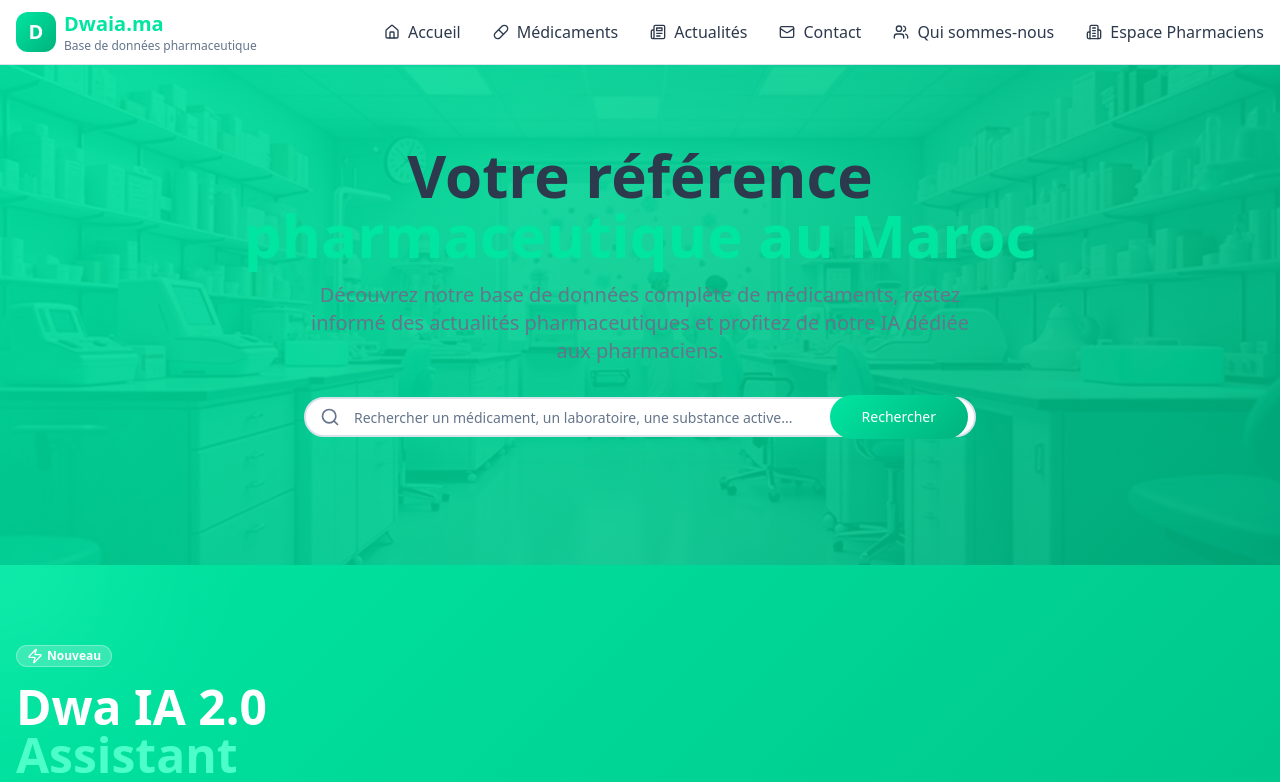
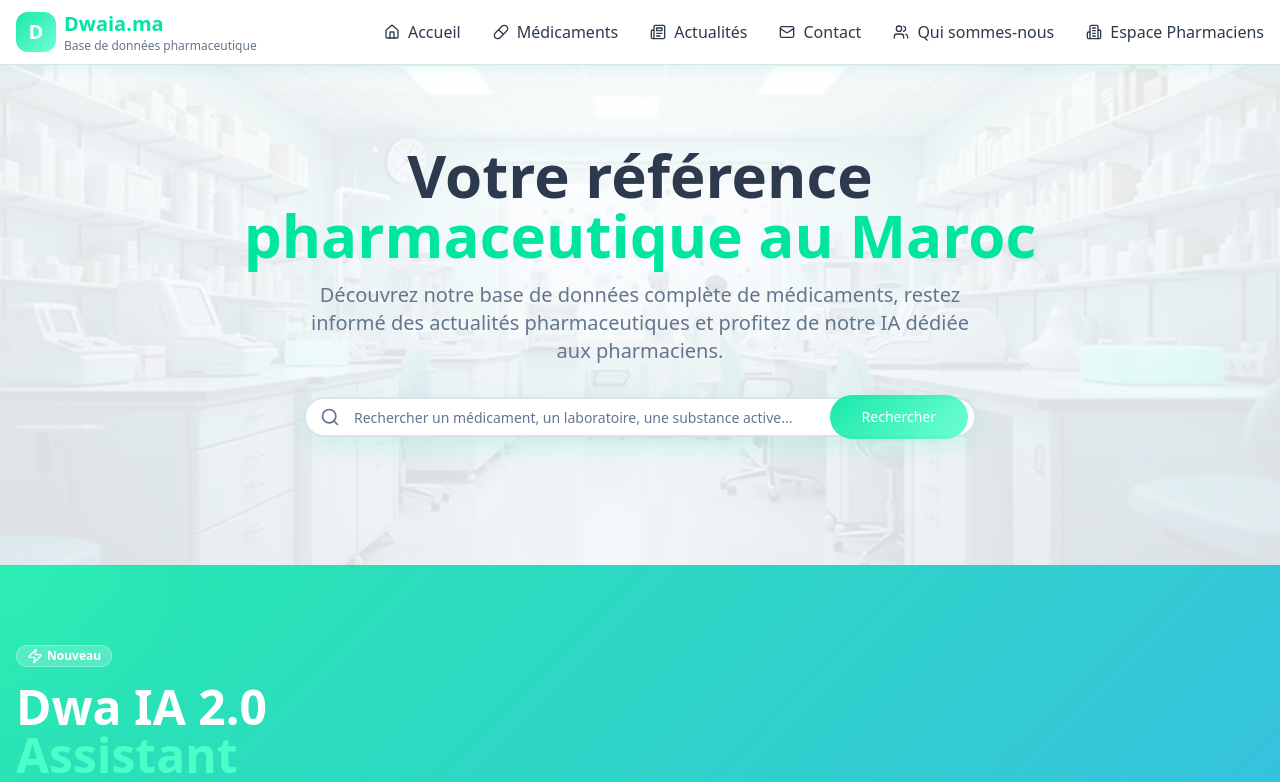
Before and after one commit to MokokAf/PharmaDW, a React (Vite) app: page / in a window 1280 px wide. Shown: the top 782 px of the page. Built offline with nearby package versions, Linux system fonts and the light colour scheme.

Commit message:
Reverted to commit 26d5bcfae63988a8fc4244e538ec858648dbf90a

```diff
--- a/src/index.css
+++ b/src/index.css
@@ -50,11 +50,11 @@ All colors MUST be HSL.
     --input: 214 32% 97%;
     --ring: 162 100% 45%;
 
-    /* Gradients - 135° angle with Pharma Digital Green */
-    --gradient-primary: linear-gradient(135deg, hsl(162, 100%, 45%), hsl(162, 100%, 35%));
-    --gradient-health: linear-gradient(135deg, hsl(162, 100%, 45%), hsl(162, 100%, 35%));
-    --gradient-trust: linear-gradient(135deg, hsl(162, 100%, 45%), hsl(162, 100%, 35%));
-    --gradient-subtle: linear-gradient(135deg, hsl(162, 100%, 45%), hsl(162, 100%, 35%));
+    /* Gradients - More subtle for better readability */
+    --gradient-primary: linear-gradient(135deg, hsl(var(--primary) / 0.9), hsl(var(--primary-glow) / 0.8));
+    --gradient-health: linear-gradient(135deg, hsl(var(--primary) / 0.85), hsl(var(--trust) / 0.75));
+    --gradient-trust: linear-gradient(135deg, hsl(var(--trust) / 0.9), hsl(var(--accent) / 0.8));
+    --gradient-subtle: linear-gradient(180deg, hsl(var(--background)), hsl(var(--muted)));
 
     /* Shadows */
     --shadow-soft: 0 4px 12px hsl(var(--primary) / 0.1);
```
